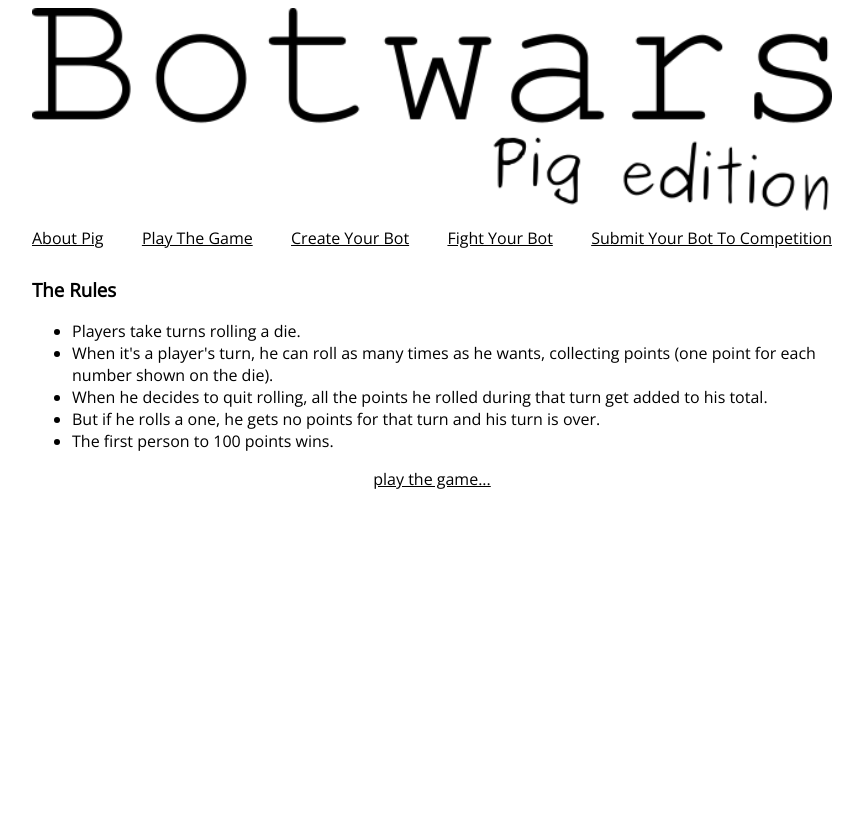
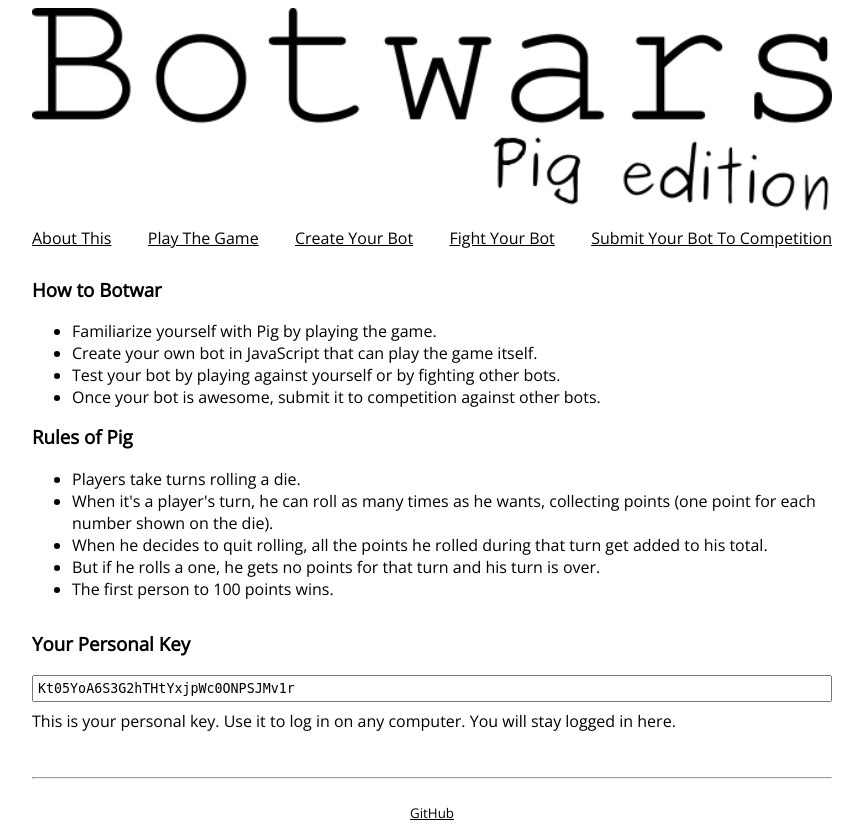
Before and after one commit to tkoop/botwars, a PHP site: page / in a window 1280 px wide. Shown: the whole page, without its empty margins (208-1071 px from the left). Before the commit the page ends 489 px from the top, so only its background shows below. Run offline with PHP 8.4, Linux system fonts and the light colour scheme.

Commit message:
Starting bot programming

```diff
--- a/head.php
+++ b/head.php
@@ -9,14 +9,14 @@
 <link rel="preconnect" href="https://fonts.gstatic.com">
 <link href="https://fonts.googleapis.com/css2?family=Open+Sans&display=swap" rel="stylesheet">
 
-<script src="https://code.jquery.com/jquery-3.6.0.slim.min.js"></script>
+<script src="https://code.jquery.com/jquery-3.6.0.min.js"></script>
 
 <div class="content">
 
 <img src="logo.png" style="width:100%">
 
 <div class="menu">
-    <a href="/index.php" class="<?= $_SERVER["REQUEST_URI"] == "/index.php" ? "active":"" ?>">About Pig</a>
+    <a href="/index.php" class="<?= $_SERVER["REQUEST_URI"] == "/index.php" ? "active":"" ?>">About This</a>
     <a href="/play.php" class="<?= $_SERVER["REQUEST_URI"] == "/play.php" ? "active":"" ?>">Play The Game</a>
     <a href="/bot.php" class="<?= $_SERVER["REQUEST_URI"] == "/bot.php" ? "active":"" ?>">Create Your Bot</a>
     <a href="/fight.php" class="<?= $_SERVER["REQUEST_URI"] == "/fight.php" ? "active":"" ?>">Fight Your Bot</a>
--- a/index.php
+++ b/index.php
@@ -4,7 +4,16 @@ include("head.php");
 
 ?>
 
-<h3>The Rules</h3>
+<h3>How to Botwar</h3>
+<ul>
+    <li>Familiarize yourself with Pig by playing the game.</li>
+    <li>Create your own bot in JavaScript that can play the game itself.</li>
+    <li>Test your bot by playing against yourself or by fighting other bots.</li>
+    <li>Once your bot is awesome, submit it to competition against other bots.</li>
+</ul>
+
+
+<h3>Rules of Pig</h3>
 <ul>
 <li>Players take turns rolling a die.</li>
 <li>When it's a player's turn, he can roll as many times as he wants, collecting points (one point for each number shown on the die).</li>
@@ -13,7 +22,54 @@ include("head.php");
 <li>The first person to 100 points wins.</li>
 </ul>
 
-<p style="text-align:center"><a href="play.php">play the game...</a></p>
+
+<h3 style="margin-top:31px">Your Personal Key</h3>
+<input id="key" type="text" style="width:100%;padding:4px; font-family: monospace;" ><br>
+<div id="save" style="display:none; padding-top:8px"><a href="#" onclick="save()">Save</a></div>
+<div style="padding-top:8px">This is your personal key.  Use it to log in on any computer. You will stay logged in here.</div>
+
+
+<script>
+function save() {
+    localStorage.setItem("key", $("#key").val())
+    $("#save").slideUp()
+}
+
+function logIn() {
+    $("#key").val("").focus()
+}
+
+function generate() {
+    var chars = "abcdefghijklmnopqrstuvwxyzABCDEFGHIJKLMNOPQRSTUVWXYZ1234567890"
+    var key = ""
+    for(var i=0; i<32; i++) {
+        key += chars[parseInt(Math.random() * chars.length)]
+    }
+    return key
+}
+
+$(() => {
+    var key = localStorage.getItem("key")
+    if (key == null) {
+        key = generate()
+        localStorage.setItem("key", key)
+    }
+
+    $("#key").val(key)
+
+    $('#key').on("keyup", function(e) {
+        if (e.keyCode == 13) {
+            e.preventDefault();
+            e.stopPropagation();
+            save();
+        }
+    });
+
+    $("#key").on("focus keydown", function() {
+        $('#save').slideDown()
+    })
+})
+</script>
 
 <?php
 include("tail.php")
--- a/tail.php
+++ b/tail.php
@@ -1,3 +1,11 @@
+
+<hr style="margin-top:45px; margin-bottom:25px">
+
+<p style="text-align:center; font-size:smaller">
+    <a href="https://github.com/tkoop/botwars">GitHub</a>
+</p>
+
 </div>
+
 </body>
 </html>
```
Also changed, not shown: bot.php (+52 -7 lines).
